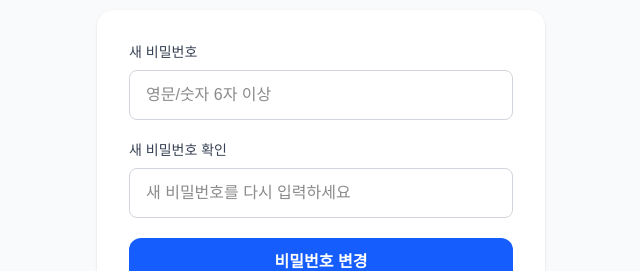
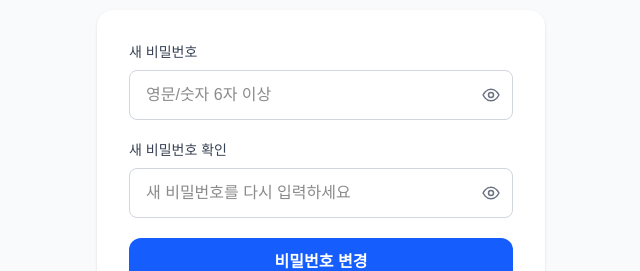
Before and after one commit to kimjintaek/ai-company-support, a Next.js app: page /reset-password in a window 1280 px wide. Shown: the part 194-465 px from the top of the page, without its empty margins (319-959 px from the left). Built offline with nearby package versions, Linux system fonts and the light colour scheme; no server answers.

Commit message:
Add show password controls to reset form

```diff
--- a/app/reset-password/page.tsx
+++ b/app/reset-password/page.tsx
@@ -8,6 +8,8 @@ export default function ResetPasswordPage() {
   const router = useRouter();
   const [loading, setLoading] = useState(false);
   const [complete, setComplete] = useState(false);
+  const [showPassword, setShowPassword] = useState(false);
+  const [showConfirmPassword, setShowConfirmPassword] = useState(false);
 
   const handleSubmit = async (e: React.FormEvent<HTMLFormElement>) => {
     e.preventDefault();
@@ -67,28 +69,70 @@ export default function ResetPasswordPage() {
           ) : (
             <form onSubmit={handleSubmit} className="space-y-5">
               <div>
-                <label className="mb-2 block text-sm font-medium text-gray-700">새 비밀번호</label>
+                <label htmlFor="password" className="mb-2 block text-sm font-medium text-gray-700">새 비밀번호</label>
+                <div className="relative">
                   <input
+                    id="password"
                     name="password"
-                  type="password"
+                    type={showPassword ? "text" : "password"}
                     required
                     minLength={6}
                     autoComplete="new-password"
                     placeholder="영문/숫자 6자 이상"
-                  className="w-full rounded-lg border border-gray-300 px-4 py-3 outline-none focus:border-blue-500"
+                    className="w-full rounded-lg border border-gray-300 px-4 py-3 pr-12 outline-none focus:border-blue-500"
                   />
+                  <button
+                    type="button"
+                    onClick={() => setShowPassword((visible) => !visible)}
+                    aria-label={showPassword ? "새 비밀번호 숨기기" : "새 비밀번호 보기"}
+                    aria-pressed={showPassword}
+                    className="absolute inset-y-0 right-0 flex items-center px-3 text-gray-500 hover:text-gray-800"
+                  >
+                    {showPassword ? (
+                      <svg aria-hidden="true" viewBox="0 0 24 24" fill="none" stroke="currentColor" strokeWidth="1.8" className="h-5 w-5">
+                        <path strokeLinecap="round" strokeLinejoin="round" d="M3 3l18 18M10.6 10.6a2 2 0 002.8 2.8M9.9 5.2A11.4 11.4 0 0112 5c5 0 8.5 4.2 9.5 7-.4 1.1-1.2 2.3-2.3 3.3M6.2 6.2C3.9 7.7 2.8 9.7 2.5 12c1 2.8 4.5 7 9.5 7 1.4 0 2.6-.3 3.7-.8" />
+                      </svg>
+                    ) : (
+                      <svg aria-hidden="true" viewBox="0 0 24 24" fill="none" stroke="currentColor" strokeWidth="1.8" className="h-5 w-5">
+                        <path strokeLinecap="round" strokeLinejoin="round" d="M2.5 12s3.5-7 9.5-7 9.5 7 9.5 7-3.5 7-9.5 7-9.5-7-9.5-7z" />
+                        <circle cx="12" cy="12" r="3" />
+                      </svg>
+                    )}
+                  </button>
+                </div>
               </div>
               <div>
-                <label className="mb-2 block text-sm font-medium text-gray-700">새 비밀번호 확인</label>
+                <label htmlFor="confirmPassword" className="mb-2 block text-sm font-medium text-gray-700">새 비밀번호 확인</label>
+                <div className="relative">
                   <input
+                    id="confirmPassword"
                     name="confirmPassword"
-                  type="password"
+                    type={showConfirmPassword ? "text" : "password"}
                     required
                     minLength={6}
                     autoComplete="new-password"
                     placeholder="새 비밀번호를 다시 입력하세요"
-                  className="w-full rounded-lg border border-gray-300 px-4 py-3 outline-none focus:border-blue-500"
+                    className="w-full rounded-lg border border-gray-300 px-4 py-3 pr-12 outline-none focus:border-blue-500"
                   />
+                  <button
+                    type="button"
+                    onClick={() => setShowConfirmPassword((visible) => !visible)}
+                    aria-label={showConfirmPassword ? "비밀번호 확인 숨기기" : "비밀번호 확인 보기"}
+                    aria-pressed={showConfirmPassword}
+                    className="absolute inset-y-0 right-0 flex items-center px-3 text-gray-500 hover:text-gray-800"
+                  >
+                    {showConfirmPassword ? (
+                      <svg aria-hidden="true" viewBox="0 0 24 24" fill="none" stroke="currentColor" strokeWidth="1.8" className="h-5 w-5">
+                        <path strokeLinecap="round" strokeLinejoin="round" d="M3 3l18 18M10.6 10.6a2 2 0 002.8 2.8M9.9 5.2A11.4 11.4 0 0112 5c5 0 8.5 4.2 9.5 7-.4 1.1-1.2 2.3-2.3 3.3M6.2 6.2C3.9 7.7 2.8 9.7 2.5 12c1 2.8 4.5 7 9.5 7 1.4 0 2.6-.3 3.7-.8" />
+                      </svg>
+                    ) : (
+                      <svg aria-hidden="true" viewBox="0 0 24 24" fill="none" stroke="currentColor" strokeWidth="1.8" className="h-5 w-5">
+                        <path strokeLinecap="round" strokeLinejoin="round" d="M2.5 12s3.5-7 9.5-7 9.5 7 9.5 7-3.5 7-9.5 7-9.5-7-9.5-7z" />
+                        <circle cx="12" cy="12" r="3" />
+                      </svg>
+                    )}
+                  </button>
+                </div>
               </div>
               <button
                 type="submit"
```
Lines whose indentation alone changed are shown as unchanged.
